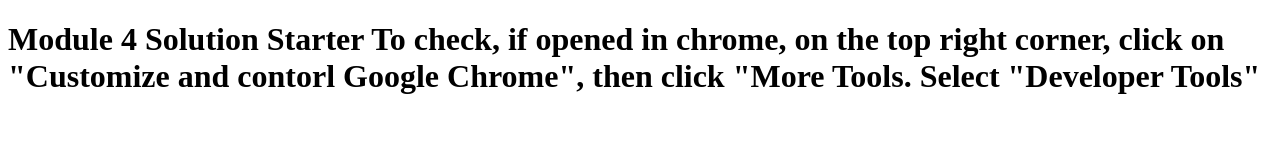
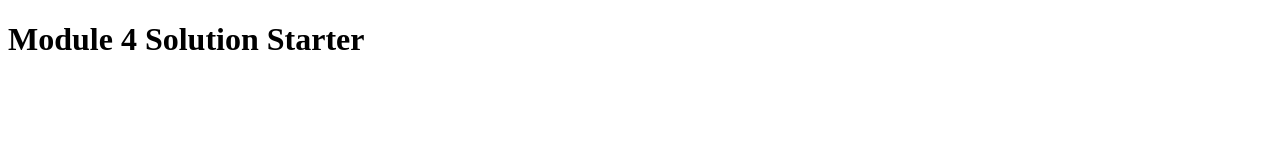
Before and after one commit to ira4982/module4, a plain HTML site: page index.html in a window 1280 px wide. Drawn offline with Linux system fonts and the light colour scheme.

Commit message:
Update index.html

```diff
--- a/index.html
+++ b/index.html
@@ -2,14 +2,12 @@
 <html>
 <head>
   <meta charset="utf-8">
-  <title>Module 4 Solution Starter</title>
+  <title>Module 4 Solution Starter, click on "Developer Tools" to inspect :) </title>
   <script src="SpeakHello1.js"></script>
   <script src="SpeakGoodBye1.js"></script>
   <script src="script.js"></script>
 </head>
 <body>
-  <h1>Module 4 Solution Starter
-  To check, if opened in chrome, on the top right corner, click on "Customize and contorl Google Chrome", then click "More Tools. Select "Developer Tools"
-  </h1>
+  <h1>Module 4 Solution Starter</h1>
 </body>
 </html>
```
